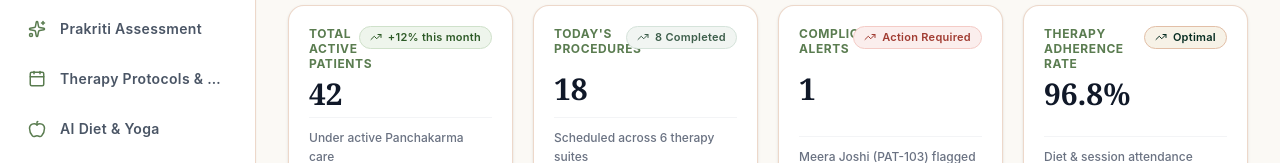
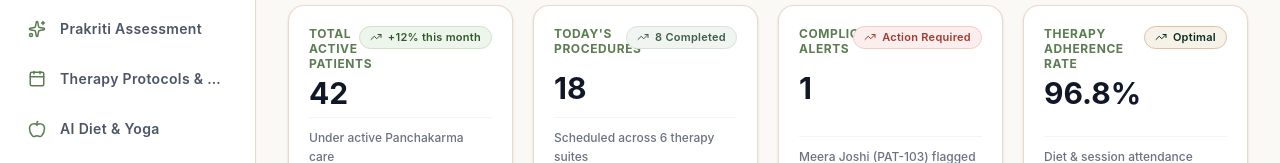
Before and after one commit to SiddhikaBishnoi276/ayursutra-frontend, a React (Vite) app: page /doctor in a window 1280 px wide. Shown: the part 187-350 px from the top of the page. Built offline with nearby package versions, Linux system fonts and the light colour scheme; no server answers.

Commit message:
fix: fix the font align in statsCard

```diff
--- a/src/Common/Components/StatCard.tsx
+++ b/src/Common/Components/StatCard.tsx
@@ -1,7 +1,7 @@
-import React from 'react';
-import { Card } from './Card';
-import { Badge, BadgeVariant } from './Badge';
-import { ArrowRight, TrendingUp, AlertCircle } from 'lucide-react';
+import { AlertCircle, ArrowRight, TrendingUp } from "lucide-react";
+import React from "react";
+import { Badge, BadgeVariant } from "./Badge";
+import { Card } from "./Card";
 
 export interface StatCardProps {
   label: string;
@@ -28,7 +28,7 @@ export const StatCard: React.FC<StatCardProps> = ({
   trend,
   alertPill,
   onClick,
-  className = '',
+  className = "",
 }) => {
   return (
     <Card
@@ -44,7 +44,7 @@ export const StatCard: React.FC<StatCardProps> = ({
           </span>
           {trend && (
             <Badge
-              variant={trend.variant || 'success'}
+              variant={trend.variant || "success"}
               size="sm"
               icon={trend.icon || <TrendingUp className="w-3 h-3" />}
               className="shrink-0 whitespace-nowrap"
@@ -55,7 +55,7 @@ export const StatCard: React.FC<StatCardProps> = ({
         </div>
 
         {/* Row 2: Big Value (responsive typography & aligned baseline across cards) */}
-        <div className="text-2xl sm:text-3xl font-black text-gray-900 font-serif leading-tight mb-1 min-h-[2rem] sm:min-h-[2.25rem] flex items-end">
+        <div className="text-2xl sm:text-3xl font-bold text-gray-900 font-sans leading-tight mb-1 min-h-[2rem] sm:min-h-[2.25rem] flex items-end">
           {value}
         </div>
 
@@ -83,7 +83,7 @@ export const StatCard: React.FC<StatCardProps> = ({
               <span className="truncate">{alertPill.text}</span>
             </div>
             <span className="shrink-0 font-bold text-ayur-brown flex items-center gap-1">
-              {alertPill.linkLabel || 'View Details'}
+              {alertPill.linkLabel || "View Details"}
               <ArrowRight className="w-3 h-3" />
             </span>
           </button>
```
Also changed, not shown: 2 other files (tests, documents, lock files or other folders).
